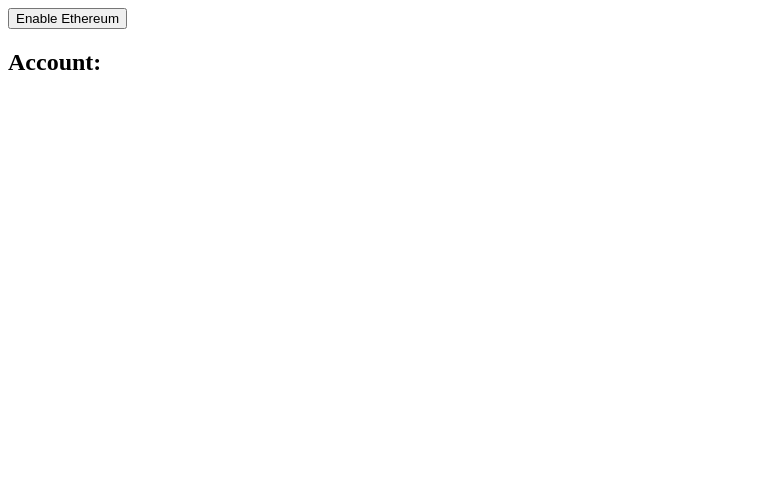
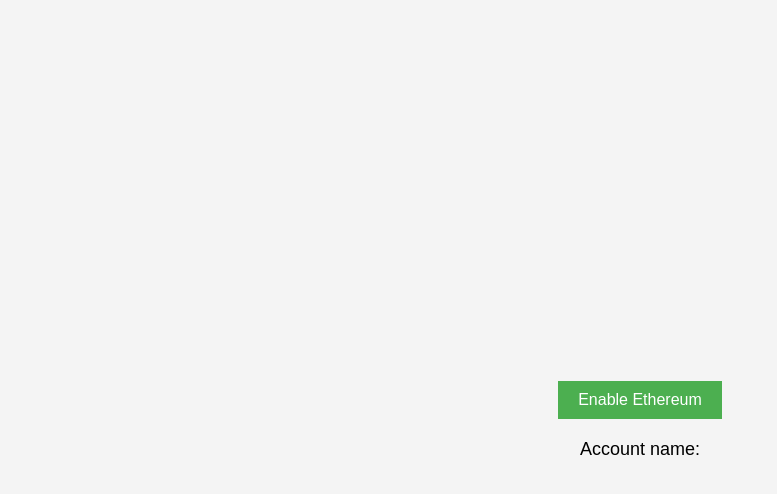
Before and after one commit to ProxzyJulia/FrontTestJob, a website: page application/dist/index.html in a window 1280 px wide. Shown: the whole page, without its empty margins (0-777 px from the left). Drawn offline with Linux system fonts and the light colour scheme.

Commit message:
added css

```diff
--- /dev/null
+++ b/application/css/frontpage.css
@@ -0,0 +1,35 @@
+body {
+  font-family: 'Arial', sans-serif;
+  background-color: #f4f4f4;
+  margin: 0;
+  padding: 20px;
+  display: flex;
+  flex-direction: column;
+  align-items: center;
+  justify-content: center;
+  height: 100vh;
+}
+
+button {
+  background-color: #4caf50;
+  color: white;
+  padding: 10px 20px;
+  font-size: 16px;
+  border: none;
+  cursor: pointer;
+  transition: background-color 0.3s;
+}
+
+button:hover {
+  background-color: #45a049;
+}
+
+span {
+  margin-top: 20px;
+  font-size: 18px;
+}
+
+.showAccount {
+  font-weight: bold;
+  color: #333;
+}
```
Also changed, not shown: application/dist/index.html.
